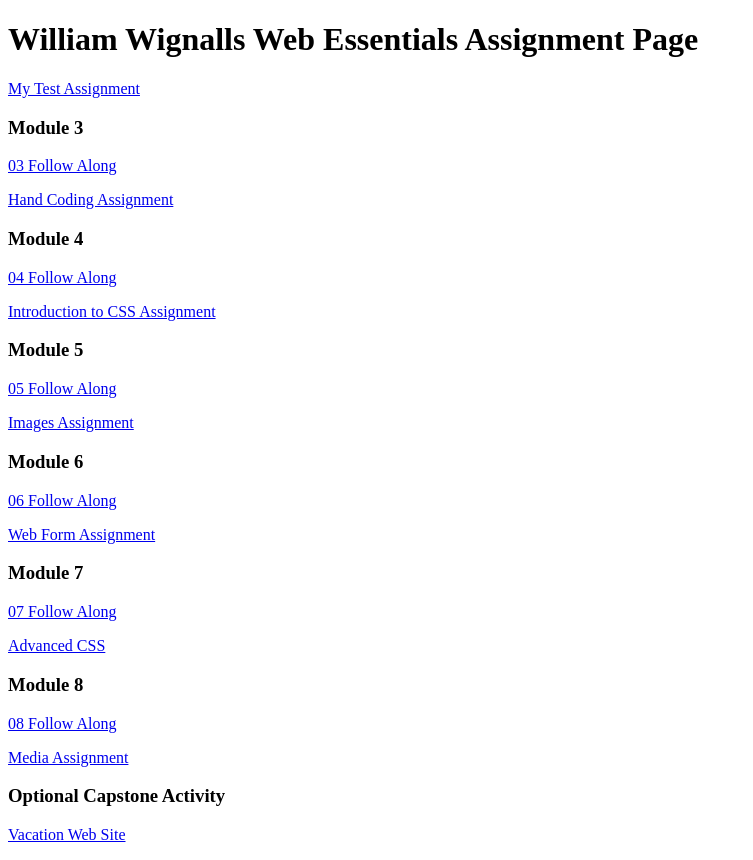
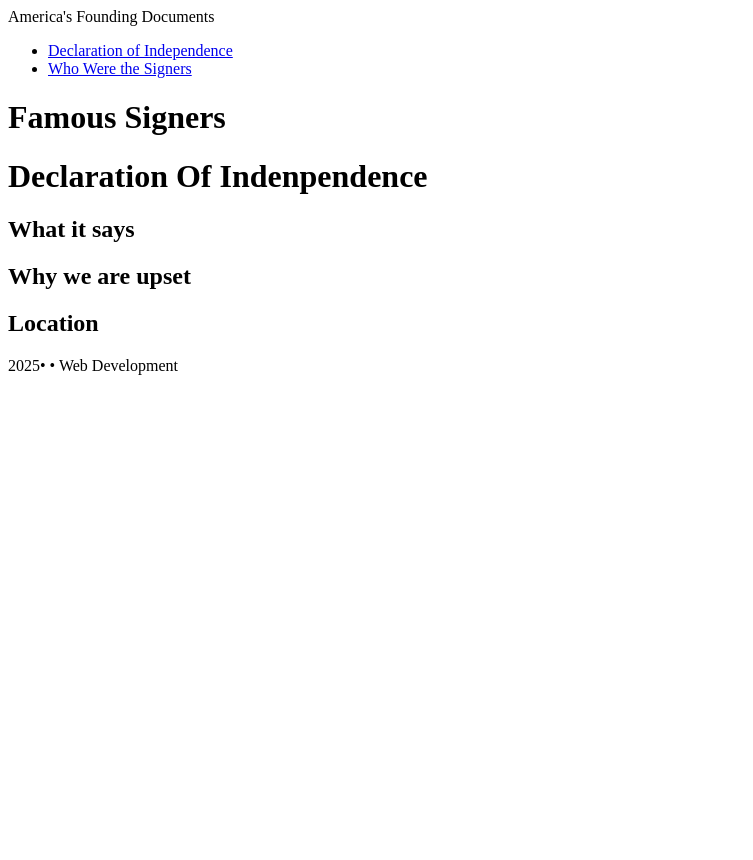
Before and after one commit to BiggyInc/webdev1, a plain HTML site: page index.html in a window 1280 px wide. Shown: the whole page, without its empty margins (0-753 px from the left). After the commit the page ends 800 px from the top, so only its background shows below. Drawn offline with Linux system fonts and the light colour scheme.

Commit message:
Add files via upload

```diff
--- a/index.html
+++ b/index.html
@@ -1,39 +1,44 @@
 <!DOCTYPE html>
 <html lang="en">
-	<head>
-		<meta charset="UTF-8">
-		<meta name="viewport" content="width=device-width, initial-scale=1.0">
-		<title>dwdd 1600 assignment list page</title>
-	</head>
-	<body>
-		<h1> William Wignalls Web Essentials Assignment Page</h1>
-		<p><a href="01test">My Test Assignment</a></p>
+<head>
+<meta charset="utf-8">
+<meta name="author" content="William Wignall">
+<meta name="description" content="Learn about the Declaration od Independence of the United States">
+    <meta name="viewport" content="width=device-width, initial-scale=1.0">
+      <title> America's Founding Documents Declaration of Independence</title>
 
-		<h3>Module 3</h3>
-		<p><a href="03follow-along">03 Follow Along</a></p>
-		<p><a href="03hand-coding">Hand Coding Assignment</a></p>
+      </head>
 
-		<h3>Module 4</h3>
-		<p><a href="04follow-along">04 Follow Along</a></p>
-		<p><a href="04intro-css">Introduction to CSS Assignment</a></p>
+    <body>
+    <!-- start the page header -->
+    <header>
+        <span>America's Founding Documents</span>
+    </header>
+    <!-- start the page navigation -->
+    <nav>
+    <ul>
+       <li><a href="index.html">Declaration of Independence</a> </li>
 
-		<h3>Module 5</h3>
-		<p><a href="05follow-along">05 Follow Along</a></p>
-		<p><a href="05images">Images Assignment</a></p>
+        <li><a href="index.html">Who Were the Signers</a> </li>
+    </ul>
+    </nav>
 
-		<h3>Module 6</h3>
-		<p><a href="06follow-along">06 Follow Along</a></p>
-		<p><a href="06form">Web Form Assignment</a></p>
+    <!-- start the page main -->
+    <main>
+     <h1>Famous Signers</h1>
 
-		<h3>Module 7</h3>
-		<p><a href="07follow-along">07 Follow Along</a></p>
-		<p><a href="07advanced-css">Advanced CSS</a></p>
+    <h1>Declaration Of Indenpendence   </h1>
+       <h2>What it says</h2>
 
-		<h3>Module 8</h3>
-		<p><a href="08follow-along">08 Follow Along</a></p>
-		<p><a href="08media">Media Assignment</a></p>
+        <h2>Why we are upset</h2>
 
-		<h3>Optional Capstone Activity</h3>
-		<p><a href="vacation">Vacation Web Site</a></p>
-	</body>
-</html>
+        <h2>Location</h2>
+
+
+        </main>
+
+    <!-- start the page footer -->
+    <footer>
+      <p>2025&bull; &bull; Web Development</p>
+    </footer>
+</body>
```
Also changed, not shown: signers.html (added, +48 -0 lines).
